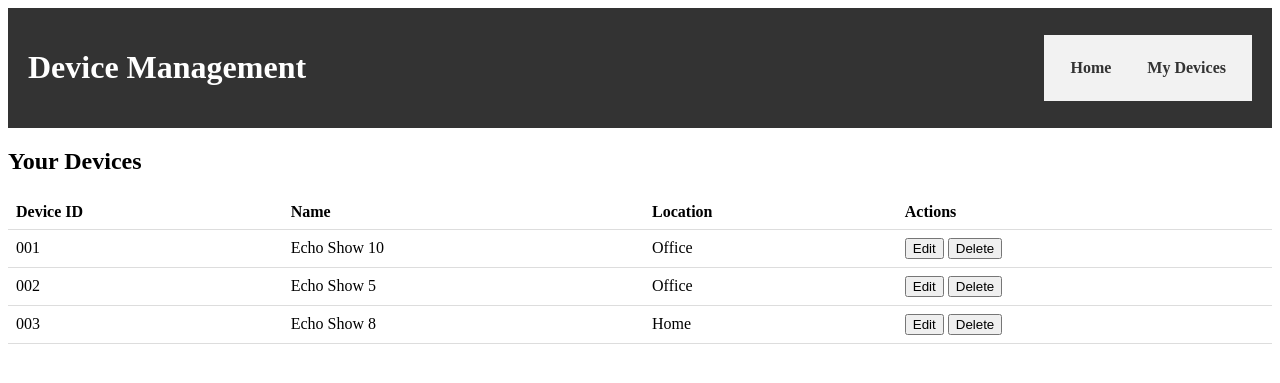
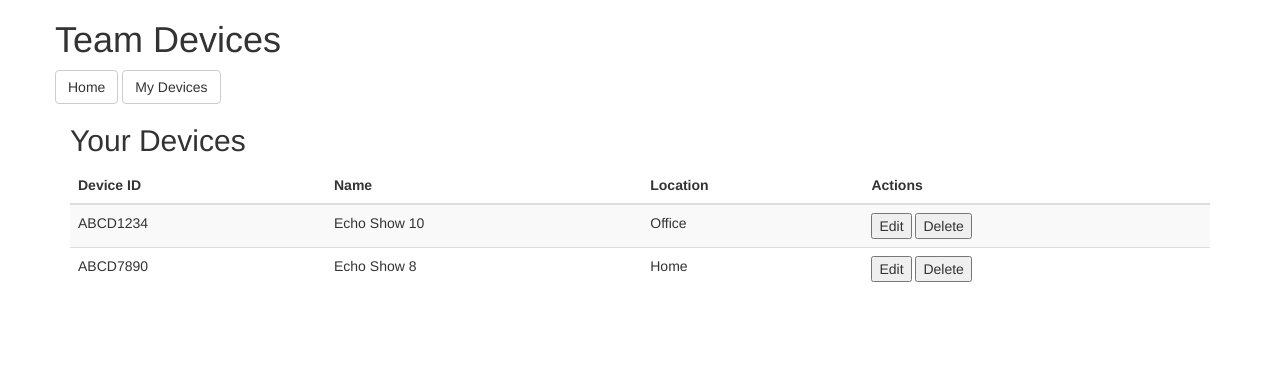
Before and after one commit to kamin6/DeviceManagement, a Flask app: page /devices in a window 1280 px wide. Shown: the top 383 px of the page. Run offline with Flask 2, Linux system fonts and the light colour scheme.

Commit message:
dynamic rendering

```diff
--- a/app.py
+++ b/app.py
@@ -1,6 +1,19 @@
 from flask import Flask, render_template
 
 app = Flask(__name__)
+
+DEVICE_TABLE = [
+  {
+    'Device ID': 'ABCD1234',
+    'Name': 'Echo Show 10',
+    'Location': 'Office'
+  },
+  {
+    'Device ID': 'ABCD7890',
+    'Name': 'Echo Show 8',
+    'Location': 'Home'
+  }
+]
 
 @app.route("/")
 def home():
@@ -8,7 +21,9 @@ def home():
 
 @app.route("/devices")
 def devices():
-  return render_template('devices.html')
+  return render_template('devices.html', table=DEVICE_TABLE)
+
+
 
 if __name__ == "__main__":
   app.run(host='0.0.0.0', debug=True)
--- a/templates/devices.html
+++ b/templates/devices.html
@@ -2,58 +2,26 @@
 <html>
 <head>
 	<title>Device Management</title>
-	<style>
-		header {
-			background-color: #333;
-			color: #fff;
-			text-align: center;
-			padding: 20px;
-			display: flex;
-			justify-content: space-between;
-			align-items: center;
-		}
-		nav {
-			background-color: #f2f2f2;
-			padding: 10px;
-			overflow: hidden;
-		}
-		nav a {
-			display: inline-block;
-			color: #333;
-			text-align: center;
-			padding: 14px 16px;
-			text-decoration: none;
-			font-weight: bold;
-		}
-		nav a:hover {
-			background-color: #ddd;
-			color: #333;
-		}
-		table {
-			border-collapse: collapse;
-			width: 100%;
-		}
-		th, td {
-			text-align: left;
-			padding: 8px;
-			border-bottom: 1px solid #ddd;
-		}
-		tr:hover {
-			background-color: #f5f5f5;
-		}
-	</style>
+  <meta charset="utf-8">
+  <meta name="viewport" content="width=device-width, initial-scale=1">
+  <link rel="stylesheet" href="https://cdn.jsdelivr.net/npm/bootstrap@3.4.1/dist/css/bootstrap.min.css" integrity="sha384-HSMxcRTRxnN+Bdg0JdbxYKrThecOKuH5zCYotlSAcp1+c8xmyTe9GYg1l9a69psu" crossorigin="anonymous">
 </head>
 <body>
-	<header>
-		<h1>Device Management</h1>
-		<nav>
-			<a href="/">Home</a>
-			<a href="#">My Devices</a>
-		</nav>
-	</header>
+  <div class="container">
+    <div class="row">
+      <div class="col-9">
+        <h1>Team Devices</h1>
+      </div>
+      <div class="col-3">
+        <nav>
+         <a class="btn btn-default" href="/">Home</a>
+         <a class="btn btn-default" href="/devices">My Devices</a>
+        </nav>
+      </div>
+    </div>
 	<main>
 		<h2>Your Devices</h2>
-		<table>
+		<table class="table table-striped">
 			<thead>
 				<tr>
 					<th>Device ID</th>
@@ -63,26 +31,20 @@
 				</tr>
 			</thead>
 			<tbody>
+        {%- for t in table %}
 				<tr>
-					<td>001</td>
-					<td>Echo Show 10</td>
-					<td>Office</td>
-					<td><button>Edit</button> <button>Delete</button></td>
+					<td>{{ t['Device ID'] }}</td>
+					<td>{{ t['Name'] }}</td>
+					<td>{{ t['Location'] }}</td>
+					<td>
+            <button class="button">Edit</button>
+            <button>Delete</button>
+          </td>
 				</tr>
-				<tr>
-					<td>002</td>
-					<td>Echo Show 5</td>
-					<td>Office</td>
-					<td><button>Edit</button> <button>Delete</button></td>
-				</tr>
-				<tr>
-					<td>003</td>
-					<td>Echo Show 8</td>
-					<td>Home</td>
-					<td><button>Edit</button> <button>Delete</button></td>
-				</tr>
+        {%- endfor %}
 			</tbody>
 		</table>
 	</main>
+  </div>
 </body>
 </html>
```
Also changed, not shown: templates/home.html (+21 -51 lines).
